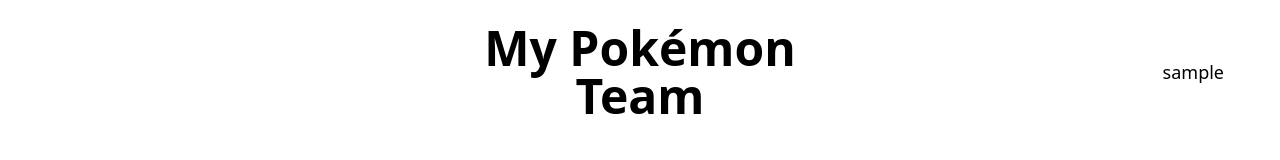
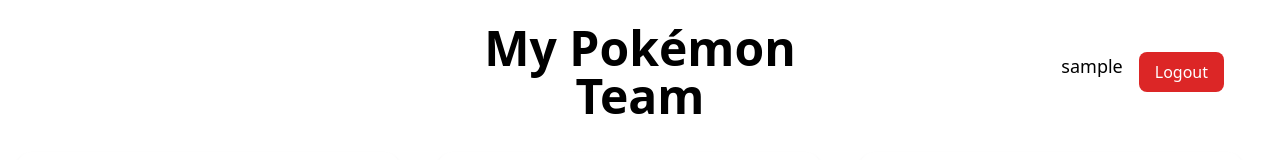
Before and after one commit to AryaPhansalkar/teamBuilder, a React (Create React App) app: page /builder in a window 1280 px wide. Shown: the top 160 px of the page. Built offline with nearby package versions, Linux system fonts and the light colour scheme; no server answers; sample sign-in values are in the browser's storage.

Commit message:
logout button added

```diff
--- a/src/App.js
+++ b/src/App.js
@@ -12,7 +12,7 @@
     [
       {
         path: "/",
-        element: <Welcome />
+        element: <Navigate to="/Welcome" />
       },
       {
         path: "/login",
--- a/src/components/Dashboard.jsx
+++ b/src/components/Dashboard.jsx
@@ -1,10 +1,15 @@
-import React from 'react'
 import Teamcard from '../assets/Card.jsx'
 import Defence from '../assets/Defence.jsx'
 import Coverage from '../assets/Coverage.jsx'
-
+import { useNavigate } from 'react-router-dom';
 const Dashboard = () => {
   const userinfo = JSON.parse(localStorage.getItem('user'))
+  const navigate = useNavigate();
+  const logoutclick = () => {
+    sessionStorage.setItem('isLoggedIn', 'false');
+    alert("You have been logged out successfully");
+    navigate('/login');
+  }
 
   return (
     <div className="px-4 py-6">
@@ -18,7 +23,9 @@
 
         <div className="w-full sm:w-1/3 flex justify-center sm:justify-end space-x-4">
           <div className="text-black text-md sm:text-lg">{userinfo?.username}</div>
+          <button onClick={logoutclick} className="text-white border-red-600 bg-red-600 p-2 pl-4 pr-4 rounded-lg">Logout</button>
         </div>
+
       </div>
 
       <div className="grid grid-cols-1 sm:grid-cols-2 lg:grid-cols-3 gap-4 mb-6 mt-8">
```
